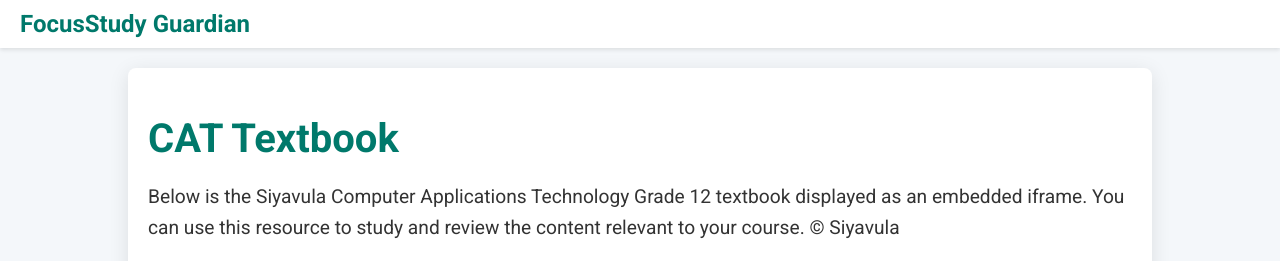
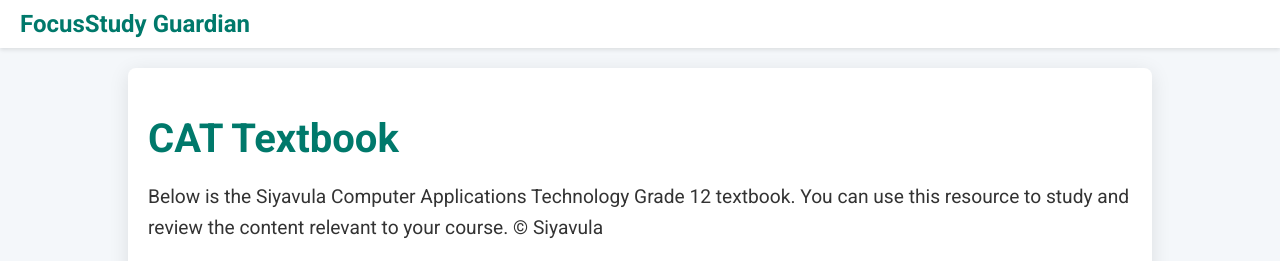
Before and after one commit to Liltexg/FocusStudy-Guardian, a plain HTML site: page ctext12.html in a window 1280 px wide. Shown: the top 261 px of the page. Drawn offline with Linux system fonts and the light colour scheme; grey boxes are pictures that could not be loaded.

Commit message:
Update ctext12.html

```diff
--- a/ctext12.html
+++ b/ctext12.html
@@ -108,7 +108,7 @@
     <div class="container">
         <div class="content">
             <h1>CAT Textbook</h1>
-            <p>Below is the Siyavula Computer Applications Technology Grade 12 textbook displayed as an embedded iframe. You can use this resource to study and review the content relevant to your course. &copy; Siyavula</p>
+            <p>Below is the Siyavula Computer Applications Technology Grade 12 textbook. You can use this resource to study and review the content relevant to your course. &copy; Siyavula</p>
 
             <div class="iframe-container">
                 <iframe src="https://www.siyavula.com/read/za/computer-applications-technology/grade-12" title="CAT Textbook"></iframe>
```
